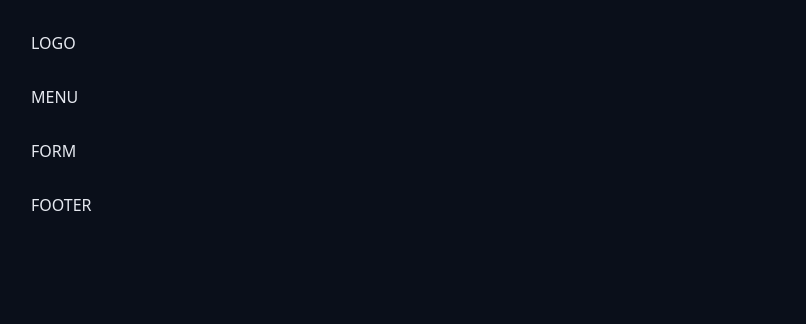
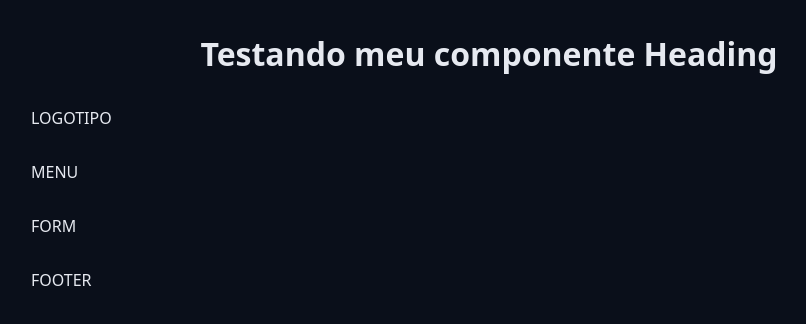
Before and after one commit to Dev-Isaque/chronos-pomodoro, a React (Vite) app: page / in a window 1280 px wide. Shown: the top 324 px of the page, without its empty margins (151-957 px from the left). Built offline with nearby package versions, Linux system fonts and the light colour scheme.

Commit message:
Organizando componentes em pastas padronizadas

```diff
--- a/src/App.tsx
+++ b/src/App.tsx
@@ -1,29 +1,27 @@
 import './styles/theme.css';
 import './styles/global.css';
+import { Heading } from './components/Heading';
+import { Container } from './components/Container';
 
 export function App() {
   return (
     <>
-      <div className='container'>
-        <div className='content'>
-          <section>LOGO</section>
-        </div>
-      </div>
-      <div className='container'>
-        <div className='content'>
-          <section>MENU</section>
-        </div>
-      </div>
-      <div className='container'>
-        <div className='content'>
-          <section>FORM</section>
-        </div>
-      </div>
-      <div className='container'>
-        <div className='content'>
-          <section>FOOTER</section>
-        </div>
-      </div>
+      <Container>
+        <Heading> Testando meu componente Heading </Heading>
+        <section>LOGOTIPO</section>
+      </Container>
+
+      <Container>
+        <section>MENU</section>
+      </Container>
+
+      <Container>
+        <section>FORM</section>
+      </Container>
+
+      <Container>
+        <section>FOOTER</section>
+      </Container>
     </>
   );
 }
--- /dev/null
+++ b/src/components/Container/index.tsx
@@ -0,0 +1,15 @@
+import styles from './styles.module.css';
+
+type ContainerProps = {
+  children: React.ReactNode;
+};
+
+export function Container({ children }: ContainerProps) {
+  return (
+    <>
+      <div className={styles.container}>
+        <div className={styles.content}>{children}</div>
+      </div>
+    </>
+  );
+}
--- /dev/null
+++ b/src/components/Container/styles.module.css
@@ -0,0 +1,12 @@
+.container-fluid {
+    max-width: auto;
+}
+
+.container {
+    max-width: 98rem;
+    margin: 0 auto;
+}
+
+.content {
+    margin: 3.2rem;
+}
--- a/src/components/Heading.tsx
+++ b/src/components/Heading/index.tsx
@@ -1,4 +1,4 @@
-import styles from './Heading.module.css';
+import styles from './styles.module.css';
 
 type HeadingProps = {
   children: React.ReactNode;
--- a/src/styles/global.css
+++ b/src/styles/global.css
@@ -15,16 +15,3 @@
     background: var(--gray-900);
     color: var(--text-default);
 }
-
-.container-fluid {
-    max-width: auto;
-}
-
-.container {
-    max-width: 98rem;
-    margin: 0 auto;
-}
-
-.content {
-    margin: 3.2rem;
-}
```
Also changed, not shown: src/components/Heading/styles.module.css (renamed from src/components/Heading.module.css).
